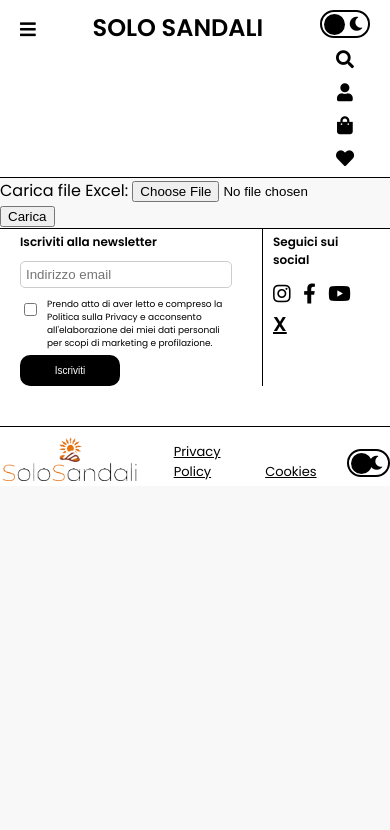
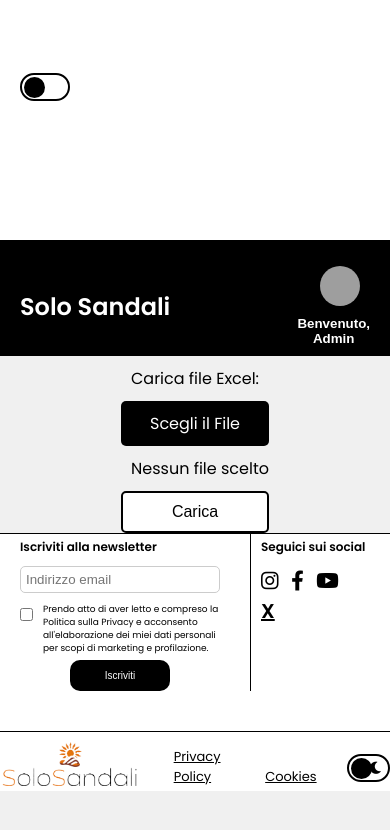
Before and after one commit to TheKrakenray/SandalProject, an ASP.NET Core app: template SandalProject/SandalProject/Views/Utente/Admin.cshtml in a window 390 px wide. Shown: the top 830 px of the page. Run offline with ASP.NET Core 8, Linux system fonts and the light colour scheme; the template is opened without the code that fills it, so the values that code supplies are empty; grey boxes are pictures that could not be loaded.

Commit message:
Pagina Admin CON LO STYLE

```diff
--- a/SandalProject/SandalProject/Views/Utente/Admin.cshtml
+++ b/SandalProject/SandalProject/Views/Utente/Admin.cshtml
@@ -2,17 +2,49 @@
     Layout = "MainLayout";
 }
 <!DOCTYPE html>
-<html>
+<html lang="it">
 <head>
-    <meta charset="utf-8" />
-    <title></title>
+    <meta charset="UTF-8">
+    <meta name="viewport" content="width=device-width, initial-scale=1.0">
+    <title>Pagina Admin</title>
+    <link rel="stylesheet" href="~/css/admin.css">
+    <link rel="stylesheet" href="https://cdnjs.cloudflare.com/ajax/libs/font-awesome/6.0.0-beta3/css/all.min.css">
+    <link rel="stylesheet" href="https://fonts.googleapis.com/css2?family=Poppins:wght@400;600&display=swap">
 </head>
 <body>
-    <form method="post" enctype="multipart/form-data" action="/Utente/CaricaFileSandali">
-        <label for="file">Carica file Excel:</label>
-        <input type="file" name="filexlsx" id="file" accept=".xlsx,application/vnd.openxmlformats-officedocument.spreadsheetml.sheet" />
-        <button type="submit">Carica</button>
-    </form>
-    <script src="~/js/Account/Admin.js"></script>
+    <header>
+        <div class="capocchia">
+            <div class="logo">Solo Sandali</div>
+            <div class="user-menu">
+                <img src="admin.png" alt="Profile Picture" class="profile-pic">
+                <div class="dropdown">
+                    <button class="dropbtn">Benvenuto, Admin</button>
+                    <button class="dropbtn1">Benvenuto,<br>Admin</button>
+                    <div class="dropdown-content">
+                        <a href="#">Home</a>
+                        <a href="#">Logout</a>
+                    </div>
+                </div>
+            </div>
+        </div>
+    </header>
+    <div class="container">
+        <main class="content">
+            <form method="post" enctype="multipart/form-data" action="/Utente/CaricaFileImgSandali">
+                <label for="file">Carica file Excel:</label>
+                <label for="file" class="buttonstyle">Scegli il File</label>
+                <input type="file" name="filexlsx" id="file" accept=".xlsx,application/vnd.openxmlformats-officedocument.spreadsheetml.sheet" style="display: none;" onchange="updateFileName()" />
+                <span id="file-name">Nessun file scelto</span>
+                <button class="buttonstyle" type="submit">Carica</button>
+            </form>
+        </main>
+    </div>
+    <script>
+        function updateFileName() {
+            const input = document.getElementById('file');
+            const fileName = input.files[0] ? input.files[0].name : 'Nessun file scelto';
+            document.getElementById('file-name').textContent = fileName;
+        }
+    </script>
 </body>
 </html>
--- /dev/null
+++ b/SandalProject/SandalProject/wwwroot/css/admin.css
@@ -0,0 +1,215 @@
+* {
+    margin: 0;
+    padding: 0;
+    box-sizing: border-box;
+}
+
+body {
+    font-family: 'Poppins', sans-serif;
+    background-color: #f0f0f0;
+    height: 100%;
+    overflow-y: auto;
+}
+
+header {
+    display: flex;
+    justify-content: space-between;
+    align-items: center;
+    padding: 10px 20px;
+    background-color: #000;
+    color: #fff;
+}
+
+.capocchia {
+    display: flex;
+    justify-content: space-between;
+    width: 100%;
+    align-items: center;
+    padding-top: 15px;
+}
+
+.logo {
+    font-size: 1.5em;
+    font-weight: bold;
+    white-space: nowrap;
+}
+
+.user-menu {
+    display: flex;
+    align-items: center;
+}
+
+.profile-pic {
+    width: 40px;
+    height: 40px;
+    border-radius: 50%;
+    margin-right: 10px;
+}
+
+.dropdown {
+    position: relative;
+    display: inline-block;
+}
+
+.dropbtn {
+    background-color: #000;
+    color: #fff;
+    font-weight: bold;
+    border: none;
+    cursor: pointer;
+}
+
+.dropbtn1 {
+    display: none;
+    background-color: #000;
+    color: #fff;
+    font-weight: bold;
+    border: none;
+    cursor: pointer;
+}
+
+.dropdown-content {
+    display: none;
+    position: absolute;
+    right: 0;
+    background-color: #fff;
+    min-width: 160px;
+    box-shadow: 0 8px 16px rgba(0, 0, 0, 0.1);
+    z-index: 1;
+}
+
+.dropdown-content a {
+    color: #000;
+    padding: 12px 16px;
+    text-decoration: none;
+    display: block;
+}
+
+.dropdown-content a:hover {
+    background-color: #f1f1f1;
+}
+
+.dropdown:hover .dropdown-content {
+    display: block;
+}
+
+.container {
+    display: flex;
+    justify-content: center;
+    align-items: center;
+    height: calc(100vh - 60px);
+}
+
+.content {
+    text-align: center;
+    display: flex;
+    justify-content: center;
+    align-items: center;
+    height: 100%;
+}
+
+.buttonstyle {
+    width: fit-content;
+    box-sizing: border-box;
+    padding: 10px;
+    margin-top: 10px;
+    border-radius: 5px;
+    background: #fff;
+    color: #000;
+    border: 2px solid #000;
+    cursor: pointer;
+    text-align: center;
+    display: inline-block;
+    font-size: 16px;
+}
+
+label[for="file"].buttonstyle {
+    font-size: 16px;
+    background: #000;
+    color: #fff;
+    border: none;
+}
+
+#file {
+    display: none;
+}
+
+#file-name {
+    margin-left: 10px;
+    font-family: 'Poppins', sans-serif;
+}
+
+
+#submit-button {
+    background-color: #fff;
+    color: #000;
+    font-weight: bold;
+    cursor: pointer;
+    border-radius: 25px;
+    padding: 10px 20px;
+    border: 2px solid #000;
+    font-family: 'Poppins', sans-serif;
+}
+
+@media (max-width: 700px) {
+    .container {
+        flex-direction: column;
+        width: 100%;
+        margin: 0 auto;
+        overflow-y: auto;
+        height: 100%;
+    }
+
+    header, .user-menu {
+        flex-direction: column;
+        align-items: flex-start;
+        width: 100%;
+        word-wrap: break-word;
+    }
+    .user-menu {
+        align-items: flex-end;
+        justify-content: flex-end;
+        margin-top: 0px auto;
+    }
+
+    .profile-pic {
+        margin-bottom: 10px;
+    }
+
+    .dropdown {
+        text-align: right;
+    }
+
+    .dropdown-content {
+        margin-top: 10px;
+        width: 100%;
+        box-sizing: border-box;
+        text-align: center;
+    }
+
+    .dropbtn {
+        display: none;
+    }
+
+    .dropbtn1 {
+        display: flex;
+    }
+
+    #upload-button {
+        margin-top: 250px;
+        justify-content: center;
+        align-items: center;
+    }
+
+    form {
+        display: flex;
+        flex-direction: column;
+        align-items: center;
+    }
+
+    label[for="file"], #file-name, .buttonstyle {
+        width: 100%;
+        text-align: center;
+        margin-top: 10px;
+    }
+}
```
